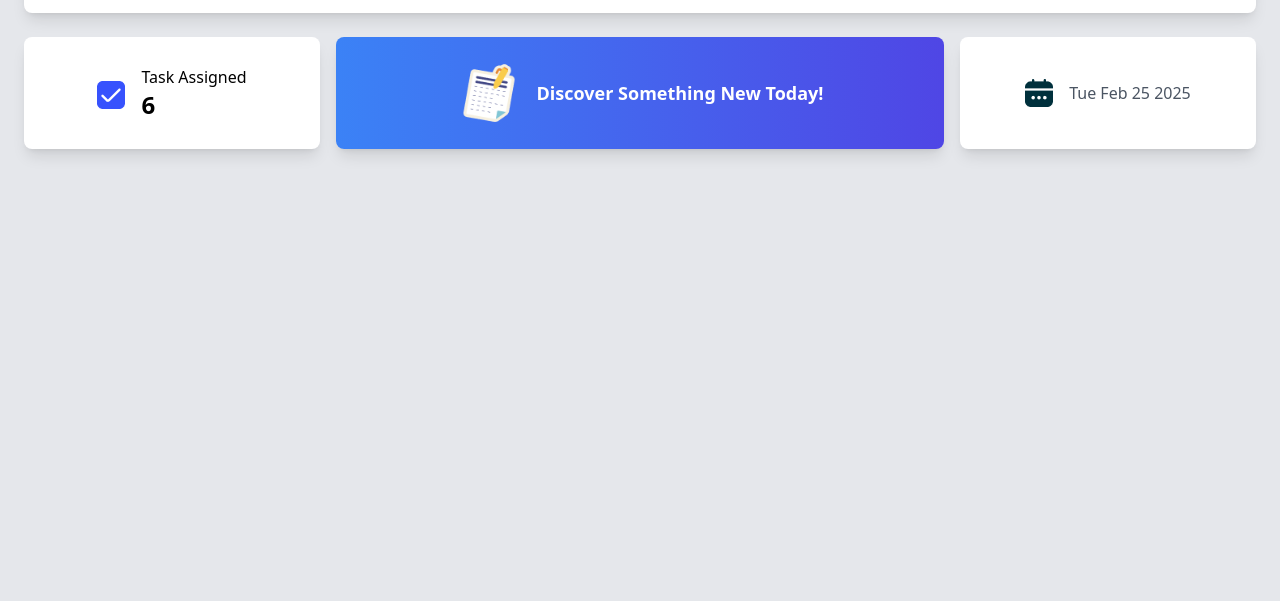
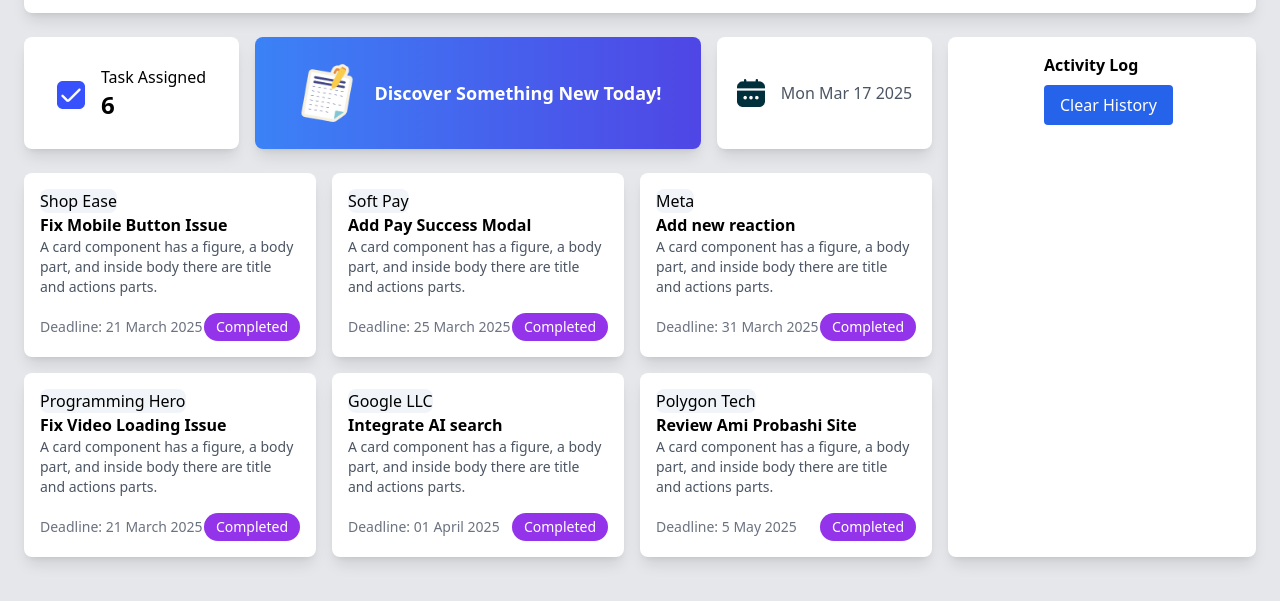
Before and after one commit to arifahmedbd/assignment-5, a plain HTML site: page index.html in a window 1280 px wide. Shown: the part 95-696 px from the top of the page. Drawn offline with nearby package versions, Linux system fonts and the light colour scheme.

Commit message:
completed design

```diff
--- a/index.html
+++ b/index.html
@@ -51,8 +51,75 @@
                 <!-- Date -->
                 <div class="col-span-3 bg-white p-4 rounded-lg shadow-lg flex items-center justify-center gap-4">
                     <img src="assets/calender.png" alt="">
-                    <p class="text-gray-600">Tue Feb 25 2025</p>
+                    <p id="date" class="text-gray-600"></p>
                 </div>
             </div>
+
+            <!-- Task Cards -->
+            <div class="grid grid-cols-3 gap-4 mt-6">
+                <div class="bg-white p-4 rounded-lg shadow-lg">
+                    <button class="bg-slate-100 rounded-lg">Shop Ease</button>
+                    <h3 class="font-bold">Fix Mobile Button Issue</h3>
+                    <p class="text-gray-600 text-sm">A card component has a figure, a body part, and inside body there are title and actions parts.</p>
+                    <div class="flex justify-between items-center mt-4">
+                        <p class="text-gray-500 text-sm">Deadline: 21 March 2025</p>
+                        <button id="fixMobileBtn" class="bg-purple-600 text-white px-3 py-1 rounded-full text-sm">Completed</button>
+                    </div>
+                </div>
+                <div class="bg-white p-4 rounded-lg shadow-lg">
+                    <button class="bg-slate-100 rounded-lg">Soft Pay</button>
+                    <h3 class="font-bold">Add Pay Success Modal</h3>
+                    <p class="text-gray-600 text-sm">A card component has a figure, a body part, and inside body there are title and actions parts.</p>
+                    <div class="flex justify-between items-center mt-4">
+                        <p class="text-gray-500 text-sm">Deadline: 25 March 2025</p>
+                        <button class="bg-purple-600 text-white px-3 py-1 rounded-full text-sm">Completed</button>
+                    </div>
+                </div>
+                <div class="bg-white p-4 rounded-lg shadow-lg">
+                    <button class="bg-slate-100 rounded-lg">Meta</button>
+                    <h3 class="font-bold">Add new reaction</h3>
+                    <p class="text-gray-600 text-sm">A card component has a figure, a body part, and inside body there are title and actions parts.</p>
+                    <div class="flex justify-between items-center mt-4">
+                        <p class="text-gray-500 text-sm">Deadline: 31 March 2025</p>
+                        <button class="bg-purple-600 text-white px-3 py-1 rounded-full text-sm">Completed</button>
+                    </div>
+                </div>
+                <div class="bg-white p-4 rounded-lg shadow-lg">
+                    <button class="bg-slate-100 rounded-lg">Programming Hero</button>
+                    <h3 class="font-bold">Fix Video Loading Issue</h3>
+                    <p class="text-gray-600 text-sm">A card component has a figure, a body part, and inside body there are title and actions parts.</p>
+                    <div class="flex justify-between items-center mt-4">
+                        <p class="text-gray-500 text-sm">Deadline: 21 March 2025</p>
+                        <button class="bg-purple-600 text-white px-3 py-1 rounded-full text-sm">Completed</button>
+                    </div>
+                </div>
+                <div class="bg-white p-4 rounded-lg shadow-lg">
+                    <button class="bg-slate-100 rounded-lg">Google LLC</button>
+                    <h3 class="font-bold">Integrate AI search</h3>
+                    <p class="text-gray-600 text-sm">A card component has a figure, a body part, and inside body there are title and actions parts.</p>
+                    <div class="flex justify-between items-center mt-4">
+                        <p class="text-gray-500 text-sm">Deadline: 01 April 2025</p>
+                        <button class="bg-purple-600 text-white px-3 py-1 rounded-full text-sm">Completed</button>
+                    </div>
+                </div>
+                <div class="bg-white p-4 rounded-lg shadow-lg">
+                    <button class="bg-slate-100 rounded-lg">Polygon Tech</button>
+                    <h3 class="font-bold">Review Ami Probashi Site</h3>
+                    <p class="text-gray-600 text-sm">A card component has a figure, a body part, and inside body there are title and actions parts.</p>
+                    <div class="flex justify-between items-center mt-4">
+                        <p class="text-gray-500 text-sm">Deadline: 5 May 2025</p>
+                        <button class="bg-purple-600 text-white px-3 py-1 rounded-full text-sm hover:">Completed</button>
+                    </div>
+                </div>
+            </div>
+        </div>
+
+        <!-- Activity Log -->
+        <div class="pl-24 w-1/4 bg-white p-4 rounded-lg shadow-lg h-auto">
+            <h2 class="font-bold">Activity Log</h2>
+            <button class="bg-blue-600 text-white px-4 py-2 rounded mt-2 hover:opacity-50 transition-opacity">Clear History</button>
+        </div>
+    </div>
+    <script src="script.js"></script>
 </body>
 </html>
--- a/script.js
+++ b/script.js
@@ -0,0 +1,2 @@
+const date = new Date();
+document.getElementById('date').textContent = date.toDateString();
```
